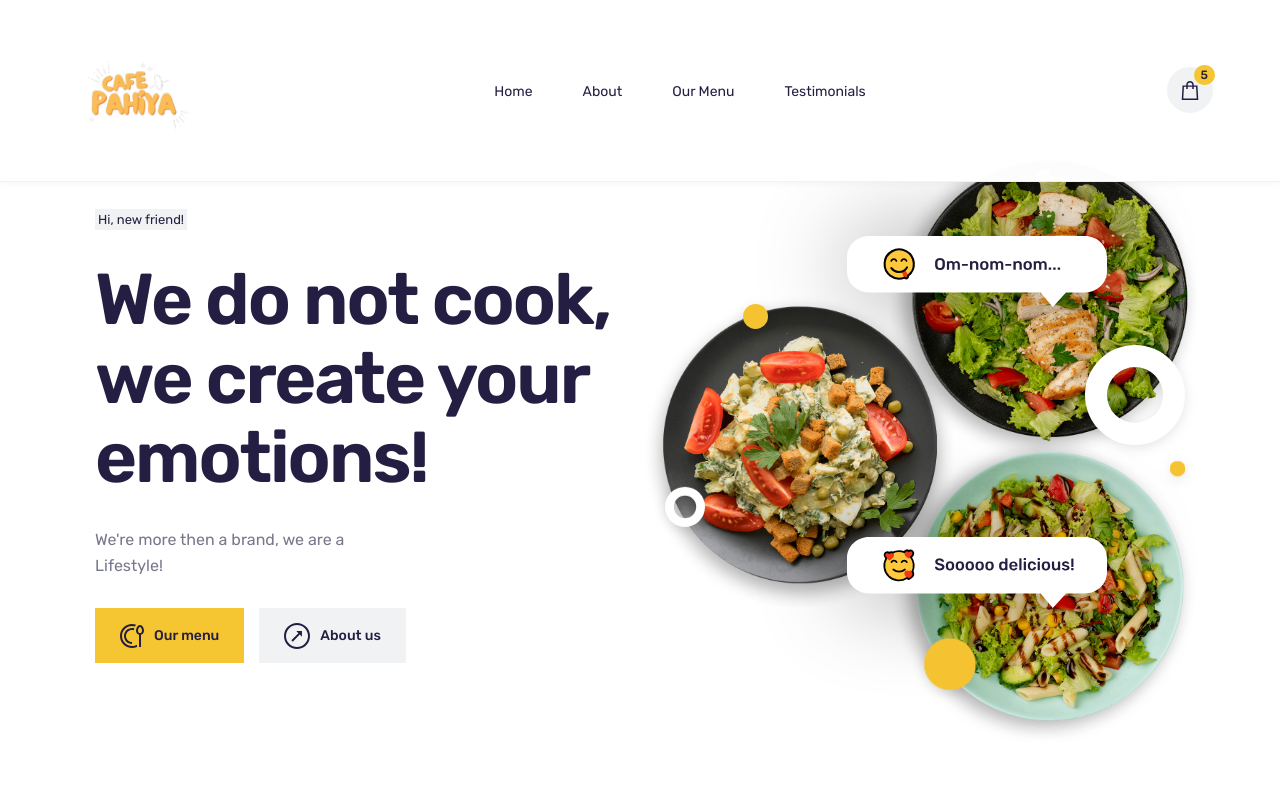
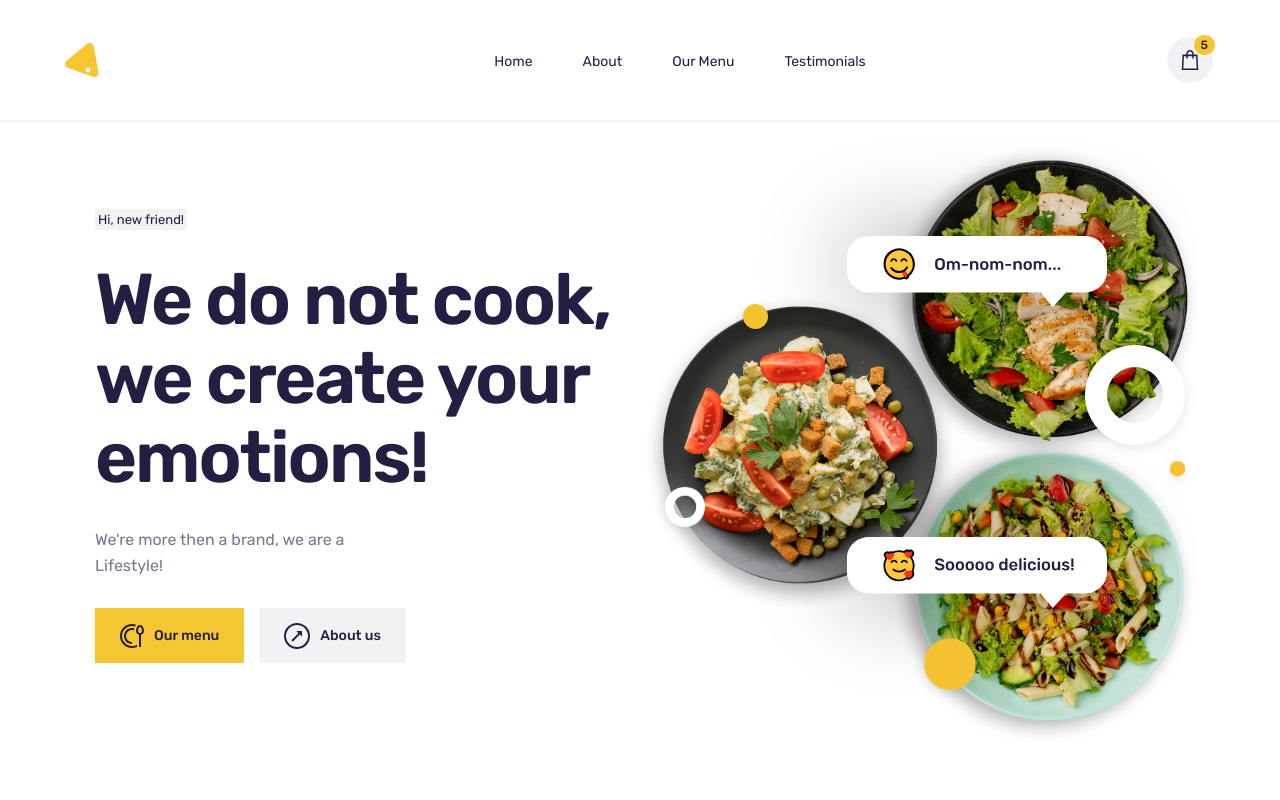
Before and after one commit to solomonshalom/foodhub, a plain HTML site: page index.html in a window 1280 px wide. Shown: the top 800 px of the page. Drawn offline with nearby package versions, Linux system fonts and the light colour scheme.

Commit message:
Hello! Mom

```diff
--- a/index.html
+++ b/index.html
@@ -43,7 +43,7 @@
         <div class="navbar-wrapper">
 
           <a href="#">
-            <img src="./assets/images/new-logo.png" alt="logo" width="130">
+            <img src="./assets/images/logo.svg" alt="logo" width="130">
           </a>
 
           <ul class="navbar-nav">
@@ -617,7 +617,7 @@
       <div class="footer-wrapper">
 
         <a href="#">
-          <img src="./assets/images/new-logo.png" alt="logo" class="footer-brand" width="130">
+          <img src="./assets/images/logo-footer.svg" alt="logo" class="footer-brand" width="130">
         </a>
 
         <div class="social-link">
```
